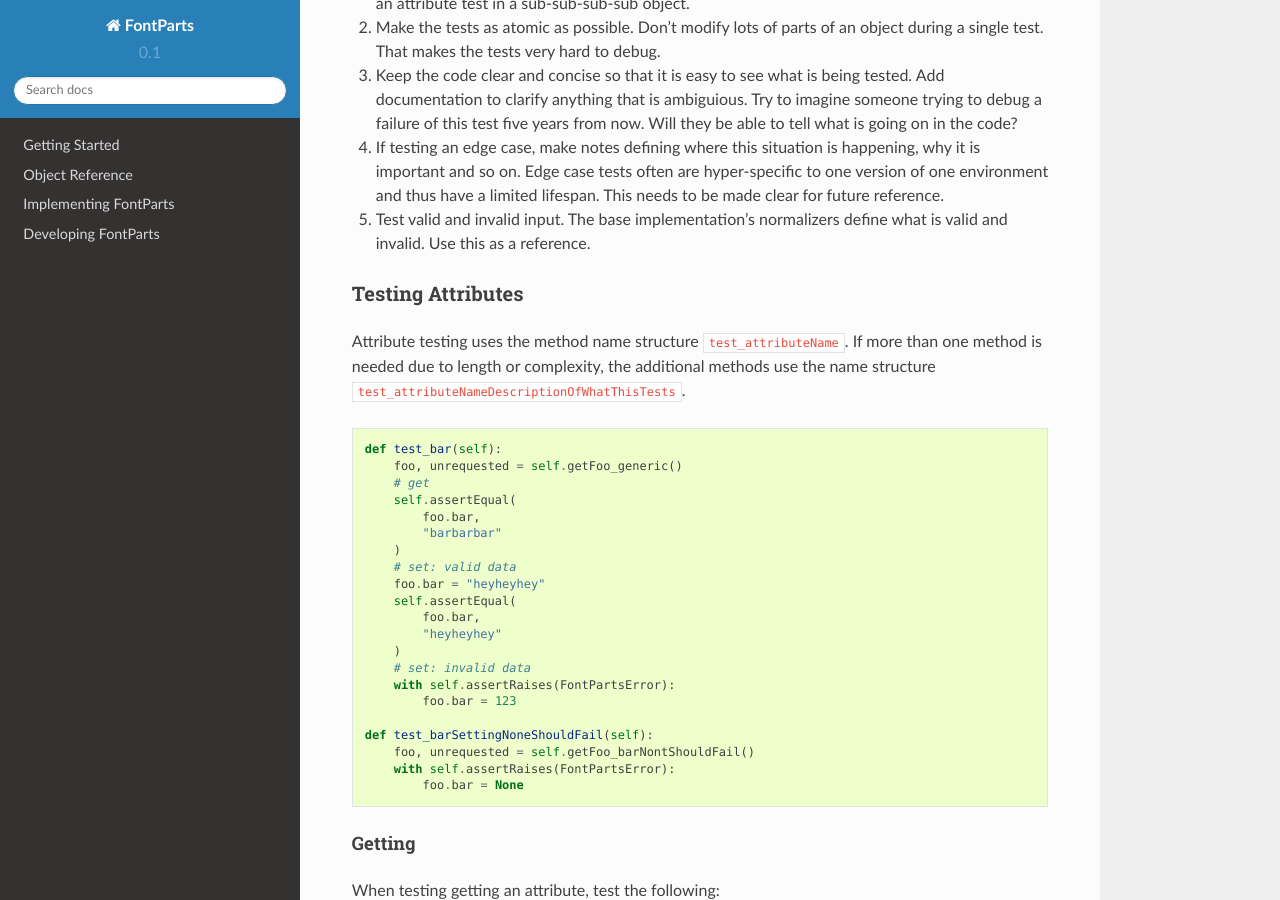
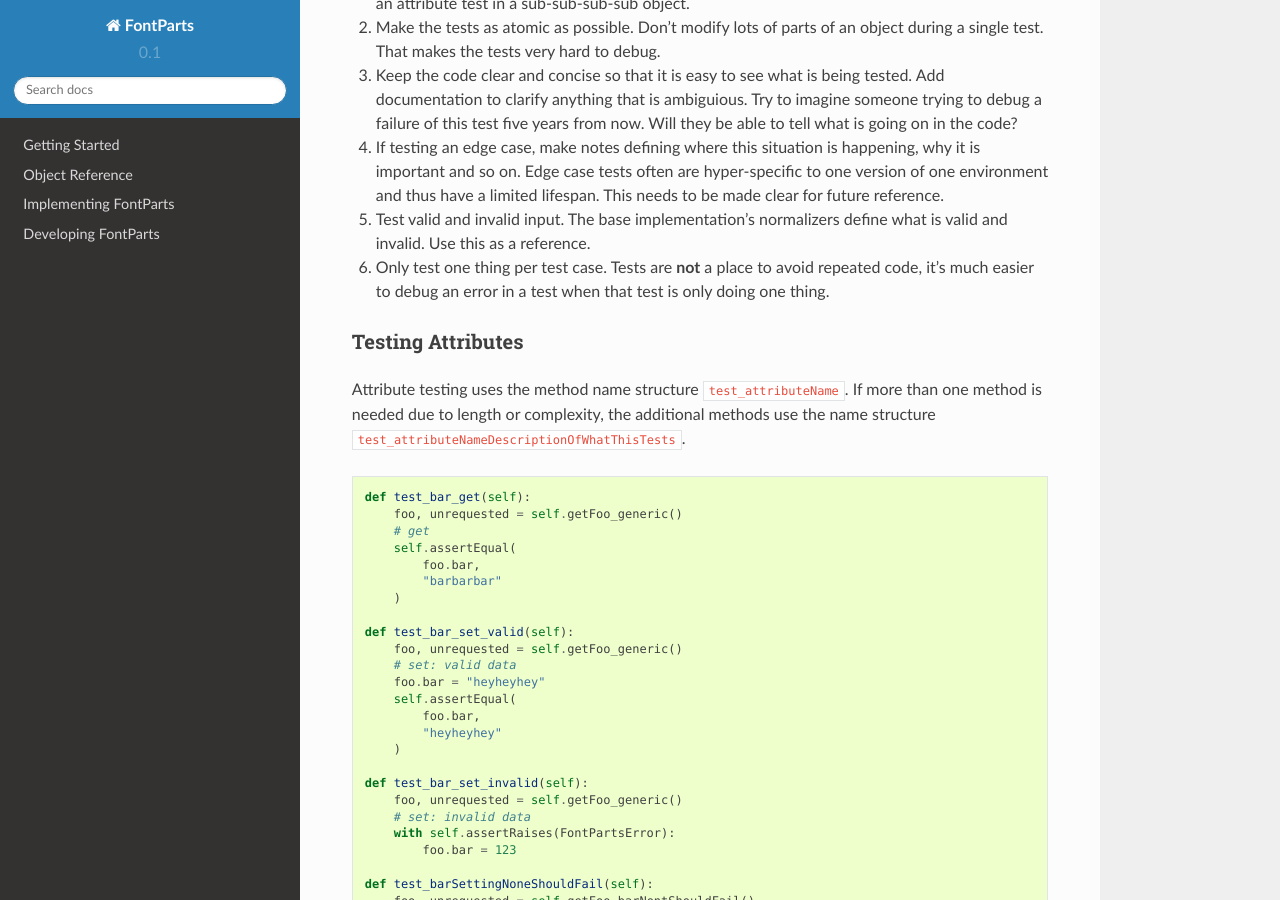
Before and after one commit to sambacha/fontParts, a Sphinx documentation site: the page built from documentation/source/development/testing.rst, in a window 1280 px wide and 900 px high, scrolled down 880 px. Built offline with Sphinx 7.4.7 and the Read the Docs theme 2.0.0, drawn with Linux system fonts in a browser that asks for light colours; pages that are not in the unit, such as notebooks, are missing from menus.

Commit message:
Update testing.rst

```diff
--- a/documentation/source/development/testing.rst
+++ b/documentation/source/development/testing.rst
@@ -47,6 +47,7 @@
 #. Keep the code clear and concise so that it is easy to see what is being tested. Add documentation to clarify anything that is ambiguious. Try to imagine someone trying to debug a failure of this test five years from now. Will they be able to tell what is going on in the code?
 #. If testing an edge case, make notes defining where this situation is happening, why it is important and so on. Edge case tests often are hyper-specific to one version of one environment and thus have a limited lifespan. This needs to be made clear for future reference.
 #. Test valid and invalid input. The base implementation's normalizers define what is valid and invalid. Use this as a reference.
+#. Only test one thing per test case. Tests are **not** a place to avoid repeated code, it's much easier to debug an error in a test when that test is only doing one thing.
 
 Testing Attributes
 ------------------
@@ -55,19 +56,25 @@
 
 ::
 
-  def test_bar(self):
+  def test_bar_get(self):
       foo, unrequested = self.getFoo_generic()
       # get
       self.assertEqual(
           foo.bar,
           "barbarbar"
       )
+
+  def test_bar_set_valid(self):
+      foo, unrequested = self.getFoo_generic()
       # set: valid data
       foo.bar = "heyheyhey"
       self.assertEqual(
           foo.bar,
           "heyheyhey"
       )
+
+  def test_bar_set_invalid(self):
+      foo, unrequested = self.getFoo_generic()
       # set: invalid data
       with self.assertRaises(FontPartsError):
           foo.bar = 123
```
